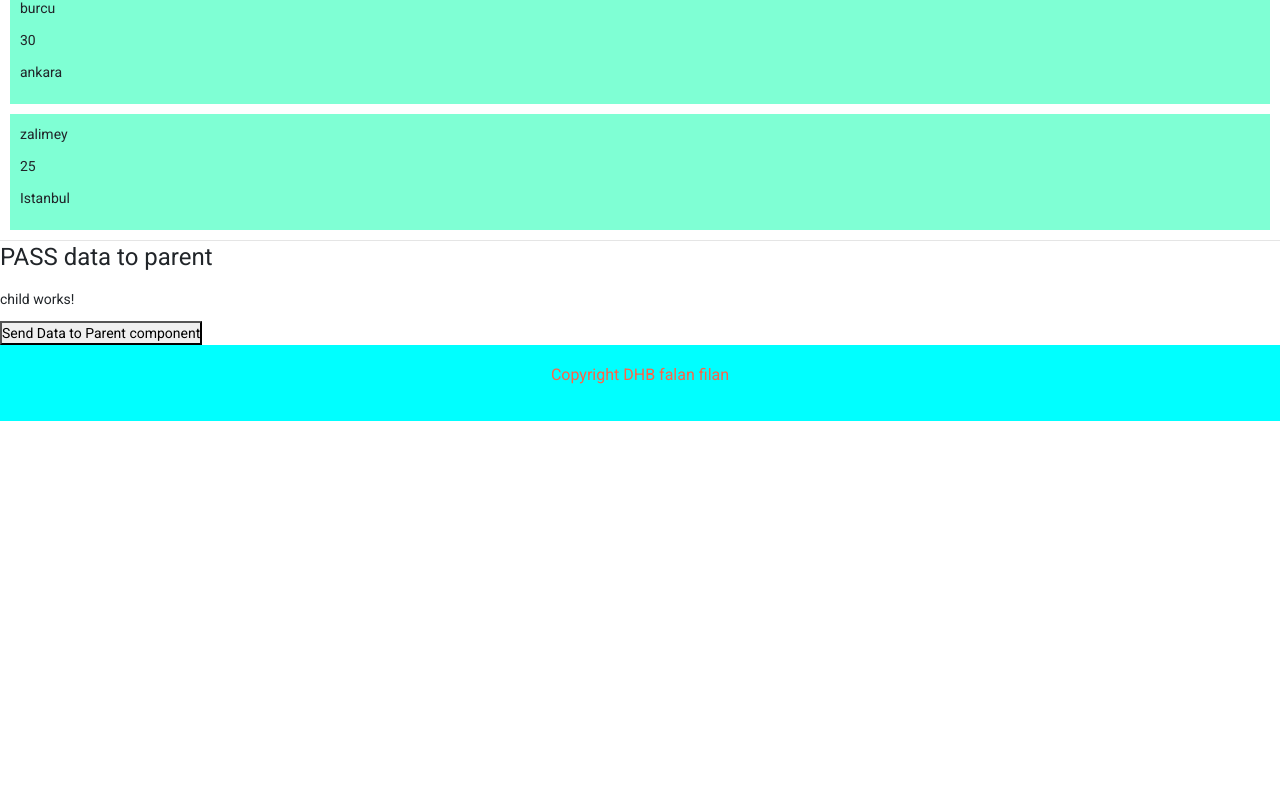
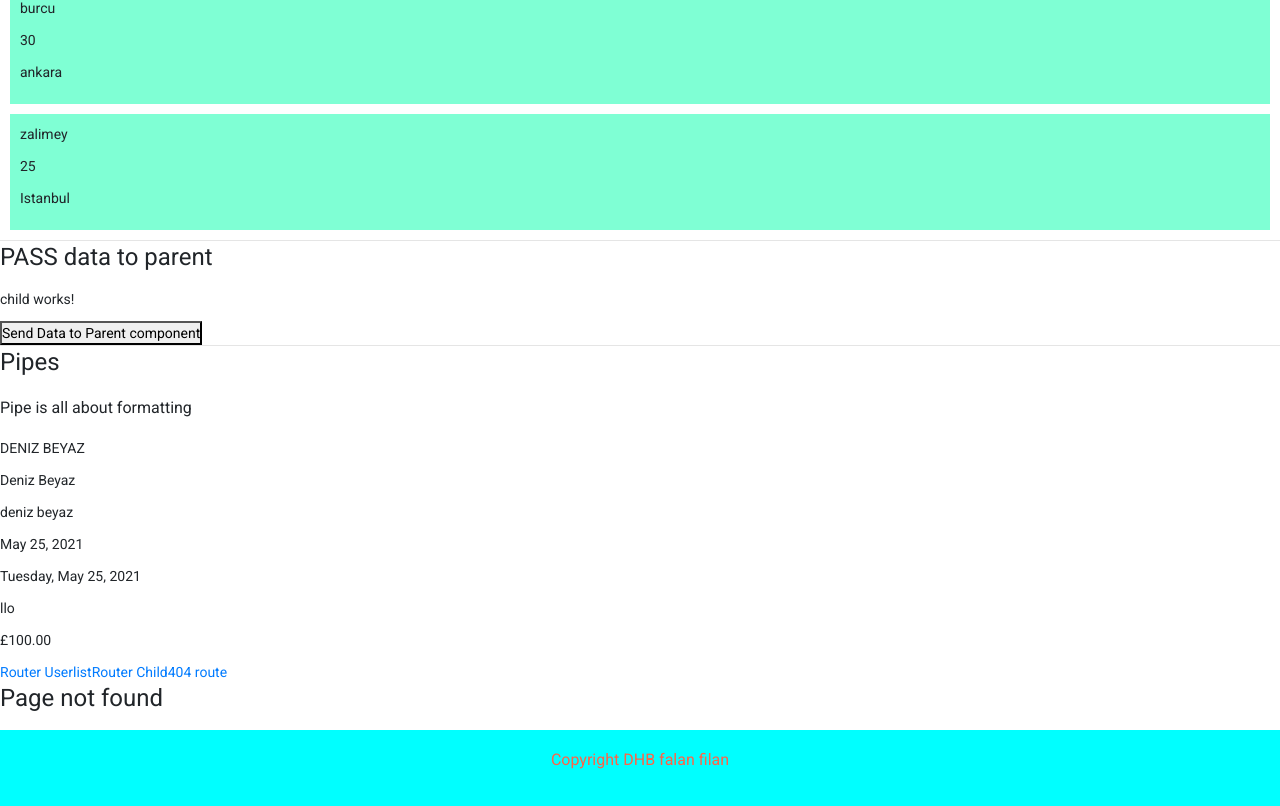
Before and after one commit to dhb0/angularlessons, an Angular app: page / in a window 1280 px wide. Shown: the part 3152-3958 px from the top of the page. Before the commit the page ends 3573 px from the top, so only its background shows below. Built offline with nearby package versions, Linux system fonts and the light colour scheme.

Commit message:
lesson 25 completed

```diff
--- a/src/app/app-routing.module.ts
+++ b/src/app/app-routing.module.ts
@@ -1,7 +1,23 @@
 import { NgModule } from '@angular/core';
 import { RouterModule, Routes } from '@angular/router';
+import {UserListComponent} from "./user-list/user-list.component";
+import {ChildComponent} from "./child/child.component";
+import {NotfoundComponent} from "./notfound/notfound.component"
 
-const routes: Routes = [];
+const routes: Routes = [
+  {
+    path:`userlist`,
+    component:UserListComponent
+  },
+  {
+    path:`child`,
+    component:ChildComponent
+  },
+  {
+    path:`**`,
+    component:NotfoundComponent
+  },
+];
 
 @NgModule({
   imports: [RouterModule.forRoot(routes)],
--- a/src/app/app.component.html
+++ b/src/app/app.component.html
@@ -214,4 +214,21 @@
 
 <app-child (parentFunction)="parentFunction($event)"></app-child>
 
+<hr />
+<h1>Pipes</h1>
+<h3>Pipe is all about formatting</h3>
+<p>{{myFullName | uppercase}}</p>
+<p>{{myFullName | titlecase}}</p>
+<p>{{myFullName | lowercase}}</p>
+<p>{{today | date}}</p>
+<p>{{today | date:'fullDate'}}</p>
+<p>{{str | slice:2:6}}</p>
+<p>{{money | currency:"GBP"}}</p>
+
+<a routerLink="userlist">Router Userlist</a>
+<a routerLink="child">Router Child</a>
+<a routerLink="about">404 route</a>
+<router-outlet></router-outlet>
+
+
 <app-footer></app-footer>
--- a/src/app/app.component.ts
+++ b/src/app/app.component.ts
@@ -153,6 +153,13 @@ export class AppComponent {
   }
 
   variable=``
+  myFullName="dEniZ bEYaZ"
+
+  today = Date.now()
+
+  str=`Hello angular gardasim`
+
+  money=100
 
 
 }
--- a/src/app/app.module.ts
+++ b/src/app/app.module.ts
@@ -11,7 +11,8 @@ import { FooterComponent } from './footer/footer.component';
 import {NgbModule} from '@ng-bootstrap/ng-bootstrap';
 import {MatButtonModule} from "@angular/material/button";
 import { UserComponent } from './user/user.component';
-import { ChildComponent } from './child/child.component'
+import { ChildComponent } from './child/child.component';
+import { NotfoundComponent } from './notfound/notfound.component'
 
 @NgModule({
   declarations: [
@@ -20,7 +21,8 @@ import { ChildComponent } from './child/child.component'
     HeaderComponent,
     FooterComponent,
     UserComponent,
-    ChildComponent
+    ChildComponent,
+    NotfoundComponent
   ],
   imports: [
     BrowserModule,
--- /dev/null
+++ b/src/app/notfound/notfound.component.html
@@ -0,0 +1 @@
+<h1>Page not found</h1>
--- /dev/null
+++ b/src/app/notfound/notfound.component.ts
@@ -0,0 +1,15 @@
+import { Component, OnInit } from '@angular/core';
+
+@Component({
+  selector: 'app-notfound',
+  templateUrl: './notfound.component.html',
+  styleUrls: ['./notfound.component.css']
+})
+export class NotfoundComponent implements OnInit {
+
+  constructor() { }
+
+  ngOnInit(): void {
+  }
+
+}
```
Also changed, not shown: src/app/notfound/notfound.component.css (added), 1 other file (tests, documents, lock files or other folders).
